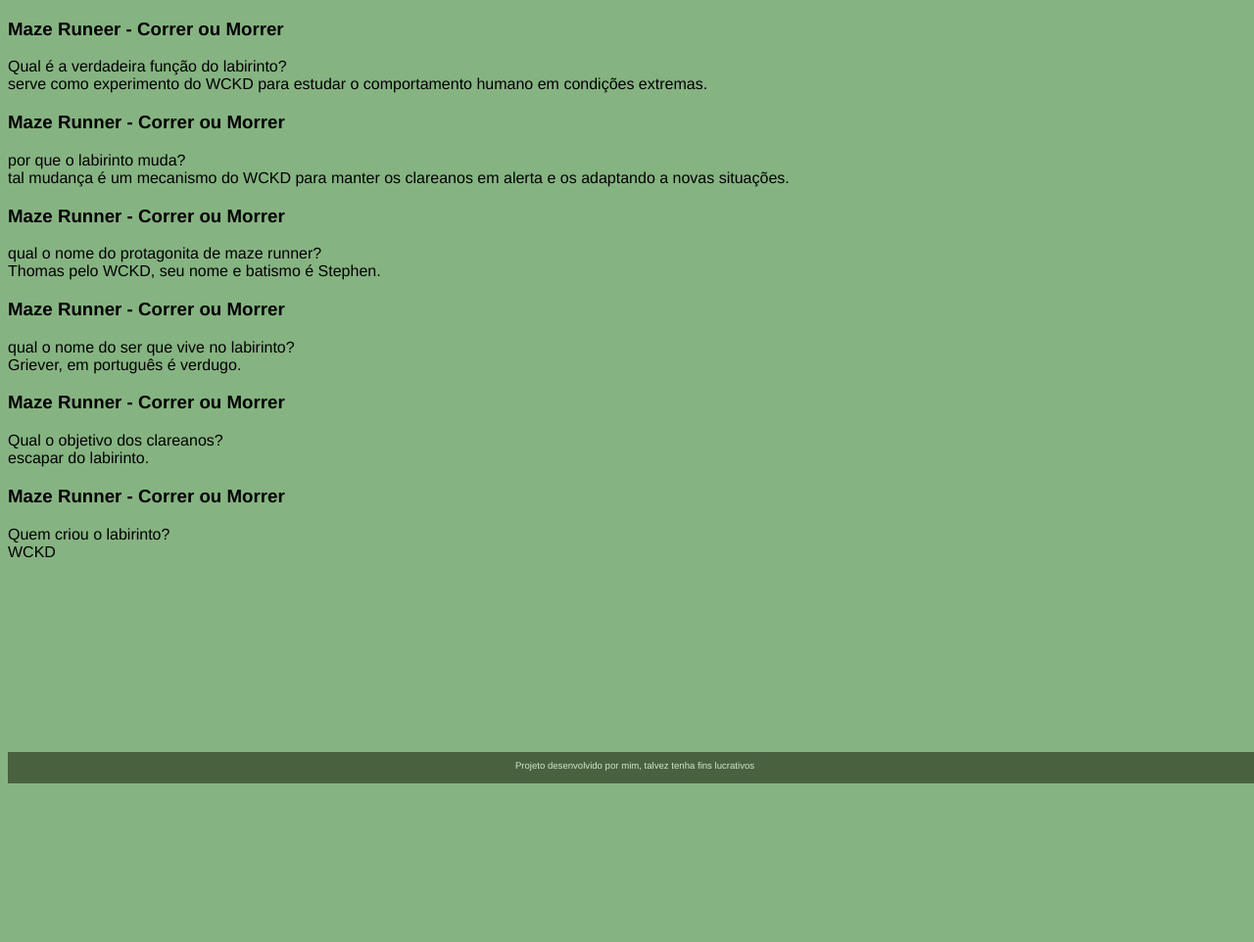
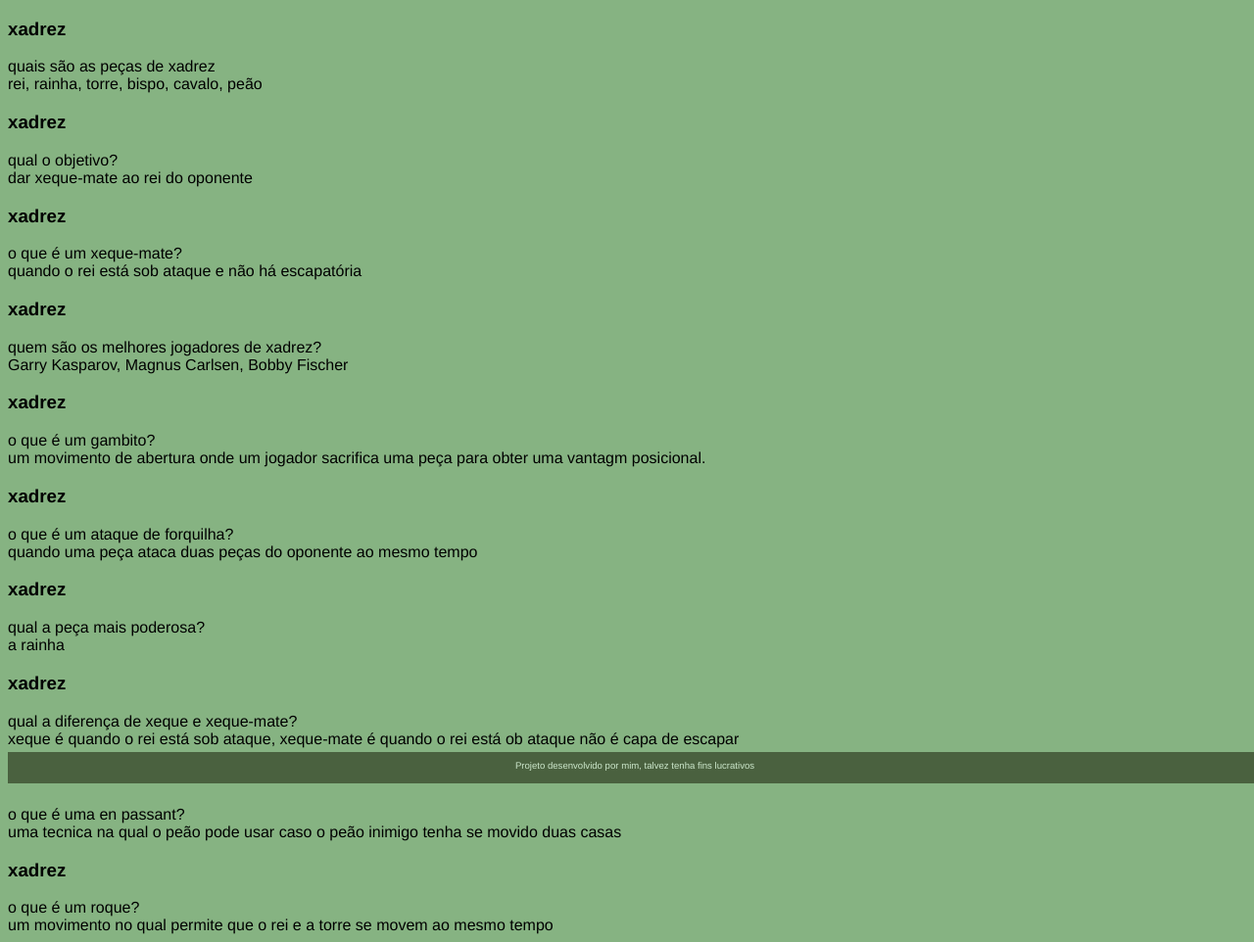
Before and after one commit to kaahylane/FlashCard, a plain HTML site: page index.html in a window 1280 px wide. Shown: the whole page at 98% size. Before the commit the page ends 800 px from the top, so only its background shows below. Drawn offline with Linux system fonts and the light colour scheme; files that its build step writes are made by us from their sources.

Commit message:
Add files via upload

```diff
--- a/index.html
+++ b/index.html
@@ -12,71 +12,114 @@
            <section id="container">
                <article class="cartao">
                 <div class="cartao_conteudo">
-                    <h3>Maze Runeer - Correr ou Morrer</h3>
+                    <h3>xadrez</h3>
                     <div class="cartao__conteudo__pergunta">
-                        Qual é a verdadeira função do labirinto?
+                        quais são as peças de xadrez
                     </div>
                     <div class="cartao__conteudo__resposta">
-                        serve como experimento do WCKD para estudar o comportamento humano em condições extremas.
+                        rei, rainha, torre, bispo, cavalo, peão
                     </div>
                 </div>
                </article>
                <article class="cartao">
                 <div class="cartao_conteudo">
-                    <h3>Maze Runner - Correr ou Morrer</h3>
+                    <h3>xadrez</h3>
                     <div class="cartao__conteudo__pergunta">
-                        por que o labirinto muda?
+                        qual o objetivo?
                     </div>
                     <div class="cartao__conteudo__resposta">
-                        tal mudança é um mecanismo do WCKD para manter os clareanos em alerta e os adaptando a novas situações.
+                        dar xeque-mate ao rei do oponente
                     </div>
                 </div>
                </article>
                <article class="cartao">
                 <div class="cartao_conteudo">
-                    <h3>Maze Runner - Correr ou Morrer</h3>
+                    <h3>xadrez</h3>
                     <div class="cartao__conteudo__pergunta">
-                        qual o nome do protagonita de maze runner?
+                        o que é um xeque-mate?
                     </div>
                     <div class="cartao__conteudo__resposta">
-                        Thomas pelo WCKD, seu nome e batismo é Stephen.
+                        quando o rei está sob ataque e não há escapatória
                     </div>
                 </div>
                </article>
                <article class="cartao">
                 <div class="cartao_conteudo">
-                    <h3>Maze Runner - Correr ou Morrer</h3>
+                    <h3>xadrez</h3>
                     <div class="cartao__conteudo__pergunta">
-                        qual o nome do ser que vive no labirinto?
+                        quem são os melhores jogadores de xadrez?
                     </div>
                     <div class="cartao__conteudo__resposta">
-                      Griever, em português é verdugo.
+                        Garry Kasparov, Magnus Carlsen, Bobby Fischer
                     </div>
                 </div>
                </article>
                <article class="cartao">
                 <div class="cartao_conteudo">
-                    <h3>Maze Runner - Correr ou Morrer</h3>
+                    <h3>xadrez</h3>
                     <div class="cartao__conteudo__pergunta">
-                        Qual o objetivo dos clareanos?
+                        o que é um gambito?
                     </div>
                     <div class="cartao__conteudo__resposta">
-                      escapar do labirinto.
+                      um movimento de abertura onde um jogador sacrifica uma peça para obter uma vantagm posicional.
                     </div>
                 </div>
                </article>
                <article class="cartao">
                 <div class="cartao_conteudo">
-                    <h3>Maze Runner - Correr ou Morrer</h3>
+                    <h3>xadrez</h3>
                     <div class="cartao__conteudo__pergunta">
-                        Quem criou o labirinto?
+                        o que é um ataque de forquilha?
                     </div>
                     <div class="cartao__conteudo__resposta">
-                      WCKD
+                      quando uma peça ataca duas peças do oponente ao mesmo tempo
                     </div>
                 </div>
                </article>
-
+               <article class="cartao">
+                <div class="cartao_conteudo">
+                    <h3>xadrez</h3>
+                    <div class="cartao__conteudo__pergunta">
+                        qual a peça mais poderosa?
+                    </div>
+                    <div class="cartao__conteudo__resposta">
+                      a rainha
+                    </div>
+                </div>
+               </article>
+               <article class="cartao">
+                <div class="cartao_conteudo">
+                    <h3>xadrez</h3>
+                    <div class="cartao__conteudo__pergunta">
+                        qual a diferença de xeque e xeque-mate?
+                    </div>
+                    <div class="cartao__conteudo__resposta">
+                      xeque é quando o rei está sob ataque, xeque-mate é quando o rei está ob ataque não é capa de escapar
+                    </div>
+                </div>
+               </article>
+               <article class="cartao">
+                <div class="cartao_conteudo">
+                    <h3>xadrez</h3>
+                    <div class="cartao__conteudo__pergunta">
+                        o que é uma en passant?
+                    </div>
+                    <div class="cartao__conteudo__resposta">
+                      uma tecnica na qual o peão pode usar caso o peão inimigo tenha se movido duas casas
+                    </div>
+                </div>
+               </article>
+               <article class="cartao">
+                <div class="cartao_conteudo">
+                    <h3>xadrez</h3>
+                    <div class="cartao__conteudo__pergunta">
+                        o que é um roque?
+                    </div>
+                    <div class="cartao__conteudo__resposta">
+                      um movimento no qual permite que o rei e a torre se movem ao mesmo tempo
+                    </div>
+                </div>
+               </article>
            </section>
         </main>
         <footer>
```
